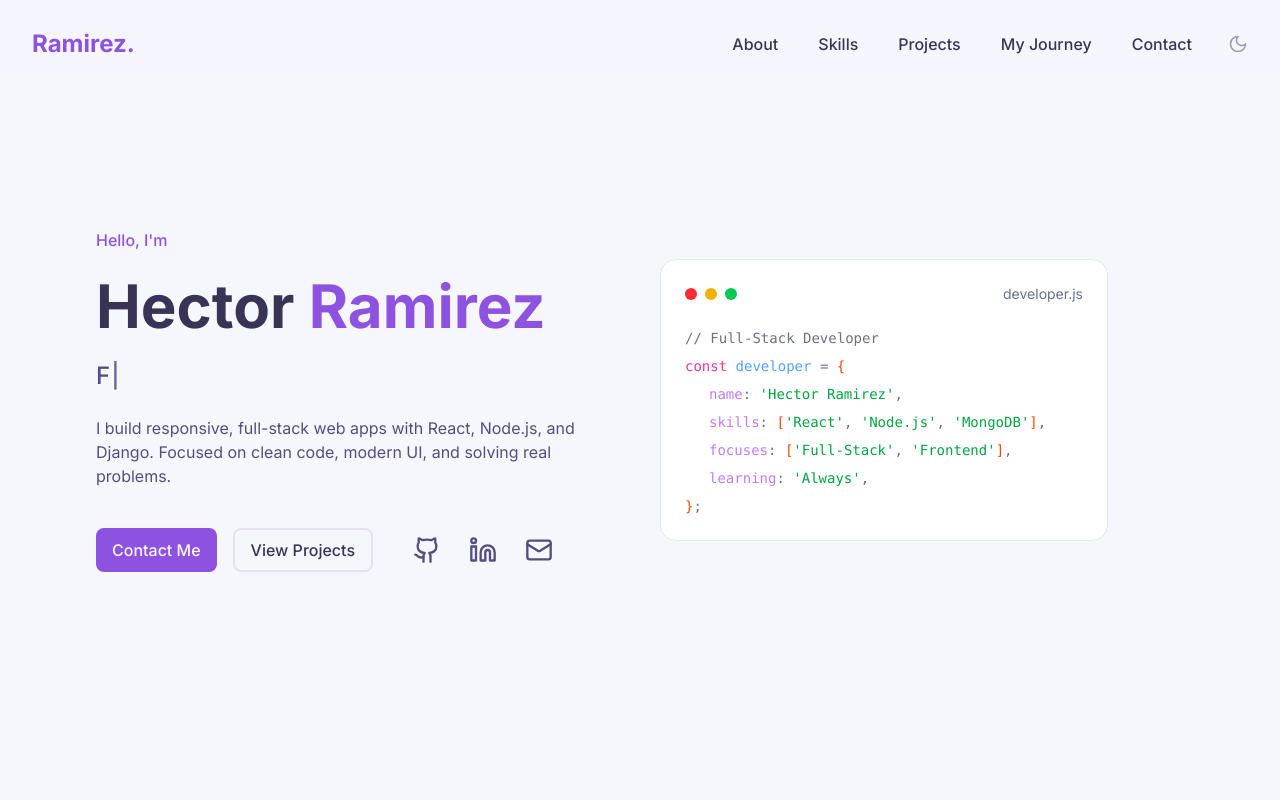
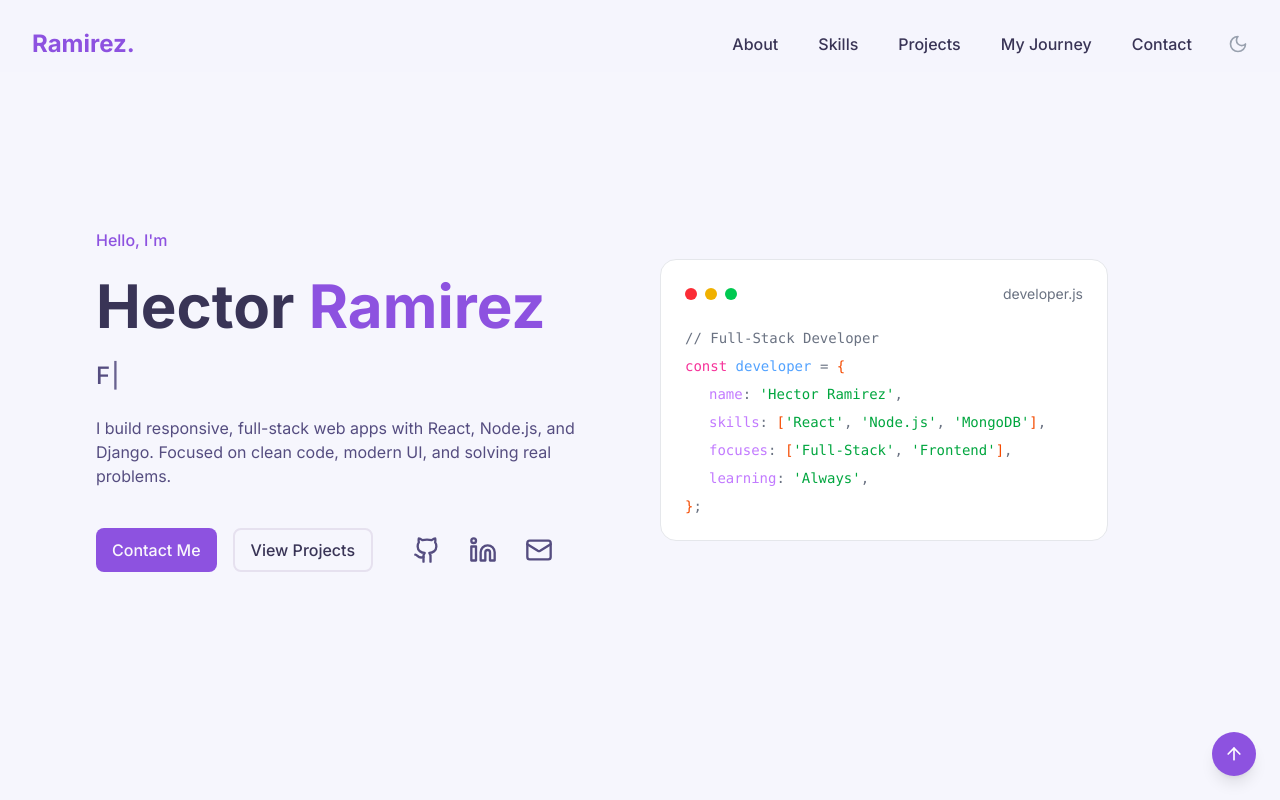
Before and after one commit to hectorlil48/my-portfolio, a React (Vite) app: page / in a window 1280 px wide. Shown: the top 800 px of the page. Built offline with nearby package versions, Linux system fonts and the light colour scheme.

Commit message:
Added a back to top button, and imported to the app.jsx

```diff
--- a/src/App.jsx
+++ b/src/App.jsx
@@ -5,6 +5,7 @@ import Skills from "./components/sections/Skill/Skills";
 import Projects from "./components/sections/Projects";
 import Journey from "./components/sections/Journey/Journey";
 import Contact from "./components/sections/Skill/Contact/Contact";
+import BackToTopButton from "./components/common/BackToTopButton";
 
 const App = () => {
   return (
@@ -18,6 +19,8 @@ const App = () => {
         <Journey />
         <Contact />
       </main>
+
+      <BackToTopButton />
     </div>
   );
 };
--- /dev/null
+++ b/src/components/common/BackToTopButton.jsx
@@ -0,0 +1,19 @@
+import { ArrowUp } from "lucide-react";
+
+const BackToTopButton = () => {
+  const handleScrollTop = () => {
+    window.scrollTo({ top: 0, behavior: "smooth" });
+  };
+
+  return (
+    <button
+      onClick={handleScrollTop}
+      className="bg-primary hover:bg-primary/80 focus-visible:ring-primary fixed right-6 bottom-6 z-50 rounded-full p-3 text-white shadow-lg transition-all duration-300 focus:outline-none focus-visible:ring-2 focus-visible:ring-offset-2"
+      aria-label="Back to top"
+    >
+      <ArrowUp className="h-5 w-5" />
+    </button>
+  );
+};
+
+export default BackToTopButton;
--- a/src/components/sections/Skill/Contact/Contact.jsx
+++ b/src/components/sections/Skill/Contact/Contact.jsx
@@ -1,4 +1,3 @@
-import { useState } from "react";
 import ContactHeader from "./ContactHeader";
 import ContactInfo from "./ContactInfo";
 import ContactLinks from "./ContactLinks";
```
